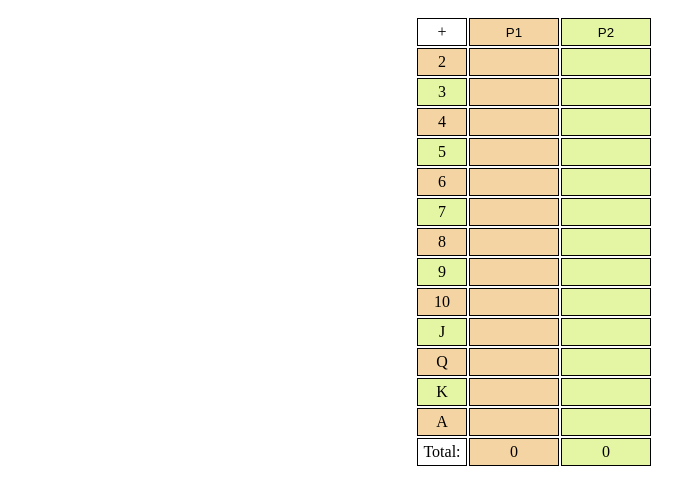
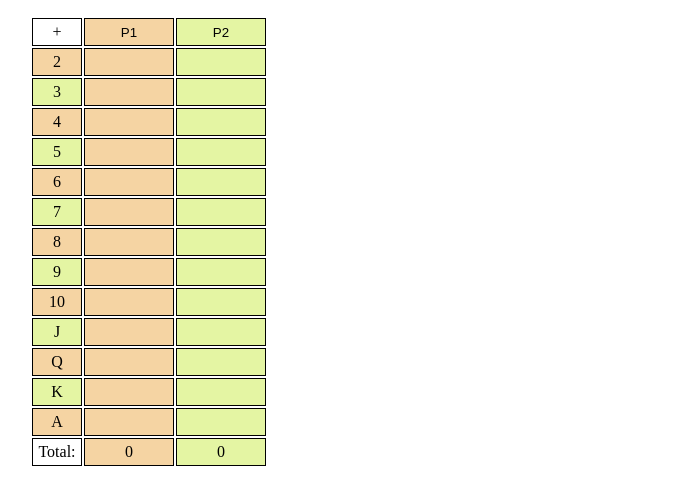
Before and after one commit to njs50/scoreme, a SvelteKit app: page / in a window 1280 px wide. Shown: the top 504 px of the page, without its empty margins (106-788 px from the left). Built offline with nearby package versions, Linux system fonts and the light colour scheme.

Commit message:
add a before unload handler to prevent greer resetting the scores

```diff
--- /dev/null
+++ b/src/lib/preventNavigation.ts
@@ -0,0 +1,19 @@
+export function preventNavigation(node: HTMLElement) {
+
+  const message = "Are you sure you want to reset the scores?";
+
+  const checkNavigation = (e: BeforeUnloadEvent) => {
+
+    e.preventDefault();
+    return e.returnValue = message;
+
+  }
+
+  window.addEventListener("beforeunload", checkNavigation);
+
+  return {
+    destroy() {
+      window.removeEventListener("beforeunload", checkNavigation);
+    },
+  };
+}
--- a/src/routes/+page.svelte
+++ b/src/routes/+page.svelte
@@ -2,6 +2,7 @@
 
   import { onDestroy } from 'svelte';
   import {selectTextOnFocus, blurOnEscape} from '$lib/inputDirectives';
+  import { preventNavigation } from '$lib/preventNavigation';
 
   type ScoreRow = string[]
 
@@ -100,7 +101,7 @@
 	<meta name="description" content="Score game" />
 </svelte:head>
 
-<section>
+<section use:preventNavigation>
   <table>
     <thead>
       <td class="round" on:click={addPlayer}>+</td>
@@ -150,11 +151,9 @@
 
 <style>
 	section {
-		display: flex;
-		flex-direction: column;
-		justify-content: center;
-		align-items: center;
-		flex: 1;
+    position:absolute;
+    height:100%;
+
 	}
 
   table {
```
Also changed, not shown: src/routes/+layout.svelte (+1 -7 lines), 21 other files (tests, documents, lock files or other folders).
